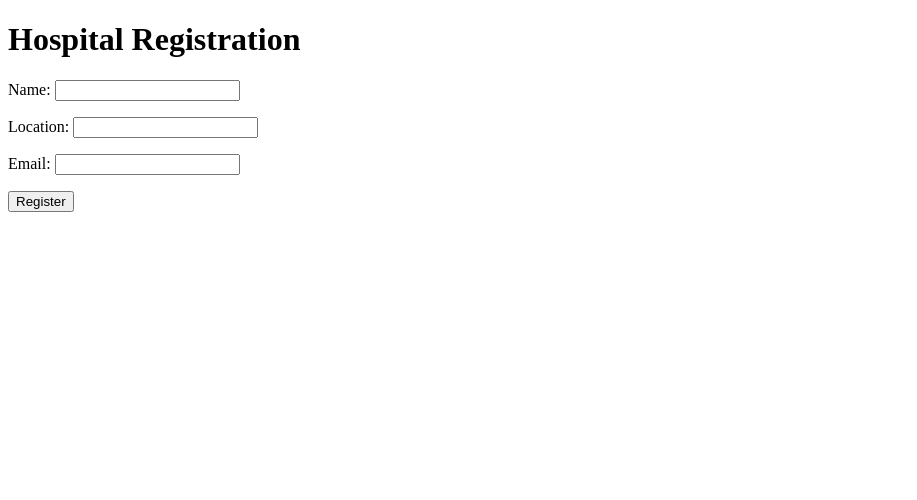
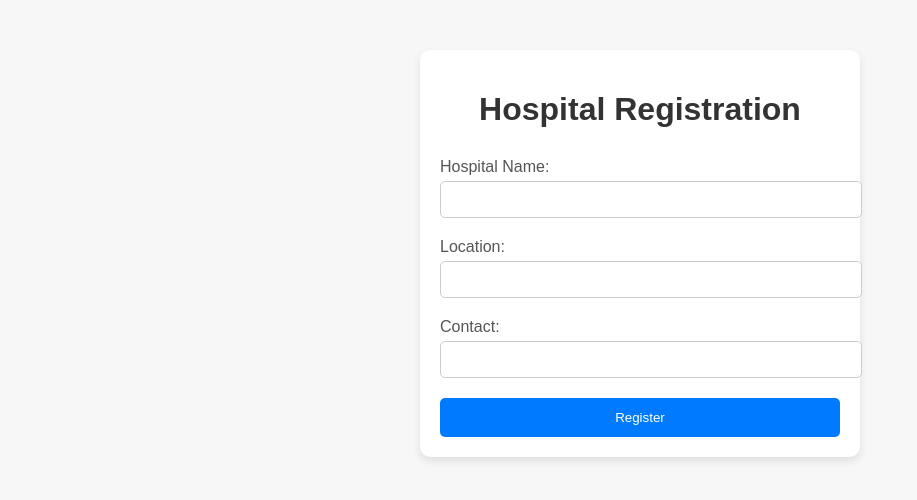
Before and after one commit to RD-Bhowmik/project370_UniFlow, a Django app: page /reghospital/ in a window 1280 px wide. Shown: the top 500 px of the page, without its empty margins (0-917 px from the left). Run offline with Django 5.2, Linux system fonts and the light colour scheme.

Commit message:
new edit

```diff
--- a/APPUniflow/templates/reghospital.html
+++ b/APPUniflow/templates/reghospital.html
@@ -1,17 +1,32 @@
-<!-- register_hospital.html -->
 <!DOCTYPE html>
 <html lang="en">
 <head>
     <meta charset="UTF-8">
     <meta name="viewport" content="width=device-width, initial-scale=1.0">
     <title>Hospital Registration</title>
+    <link rel="stylesheet" type="text/css" href="/static/css/register_hospital.css">
 </head>
 <body>
-    <h1>Hospital Registration</h1>
-    <form method="post">
-        {% csrf_token %}
-        {{ form.as_p }}
-        <button type="submit">Register</button>
-    </form>
+    <div class="container">
+        <h1>Hospital Registration</h1>
+        <form id="hospitalForm" method="post">
+            {% csrf_token %}
+            <div class="form-group">
+                <label for="hospitalName">Hospital Name:</label>
+                <input type="text" id="hospitalName" name="hospitalName" required>
+            </div>
+            <div class="form-group">
+                <label for="location">Location:</label>
+                <input type="text" id="location" name="location" required>
+            </div>
+            <div class="form-group">
+                <label for="contact">Contact:</label>
+                <input type="text" id="contact" name="contact" required>
+            </div>
+            <button type="submit">Register</button>
+        </form>
+    </div>
+
+    <script src="/static/js/register_hospital.js"></script>
 </body>
 </html>
--- /dev/null
+++ b/static/css/register_hospital.css
@@ -0,0 +1,54 @@
+/* styles.css */
+body {
+    font-family: Arial, sans-serif;
+    background-color: #f7f7f7;
+    margin: 0;
+    padding: 0;
+}
+
+.container {
+    max-width: 400px;
+    margin: 50px auto;
+    padding: 20px;
+    background-color: #fff;
+    border-radius: 10px;
+    box-shadow: 0 4px 8px rgba(0, 0, 0, 0.1);
+}
+
+h1 {
+    text-align: center;
+    margin-bottom: 30px;
+    color: #333;
+}
+
+.form-group {
+    margin-bottom: 20px;
+}
+
+label {
+    display: block;
+    margin-bottom: 5px;
+    color: #555;
+}
+
+input[type="text"] {
+    width: 100%;
+    padding: 10px;
+    border: 1px solid #ccc;
+    border-radius: 5px;
+}
+
+button[type="submit"] {
+    width: 100%;
+    padding: 12px;
+    background-color: #007bff;
+    color: #fff;
+    border: none;
+    border-radius: 5px;
+    cursor: pointer;
+    transition: background-color 0.3s ease;
+}
+
+button[type="submit"]:hover {
+    background-color: #0056b3;
+}
--- /dev/null
+++ b/static/js/register_hospital.js
@@ -0,0 +1,4 @@
+
+document.getElementById('hospitalForm').addEventListener('submit', function(event) {
+
+});
--- /dev/null
+++ b/static/js/update_event.js
@@ -0,0 +1,3 @@
+
+document.getElementById('eventForm').addEventListener('submit', function(event) {
+});
```
Also changed, not shown: APPUniflow/templates/add_donor.html (+1 -15 lines), APPUniflow/templates/update_blood_request.html (+6 -1 lines), APPUniflow/templates/update_event.html (+16 -6 lines), static/css/update_blood_request.css (added, +55 -0 lines), static/css/update_event.css (added, +56 -0 lines), db.sqlite3, 2 other files.
